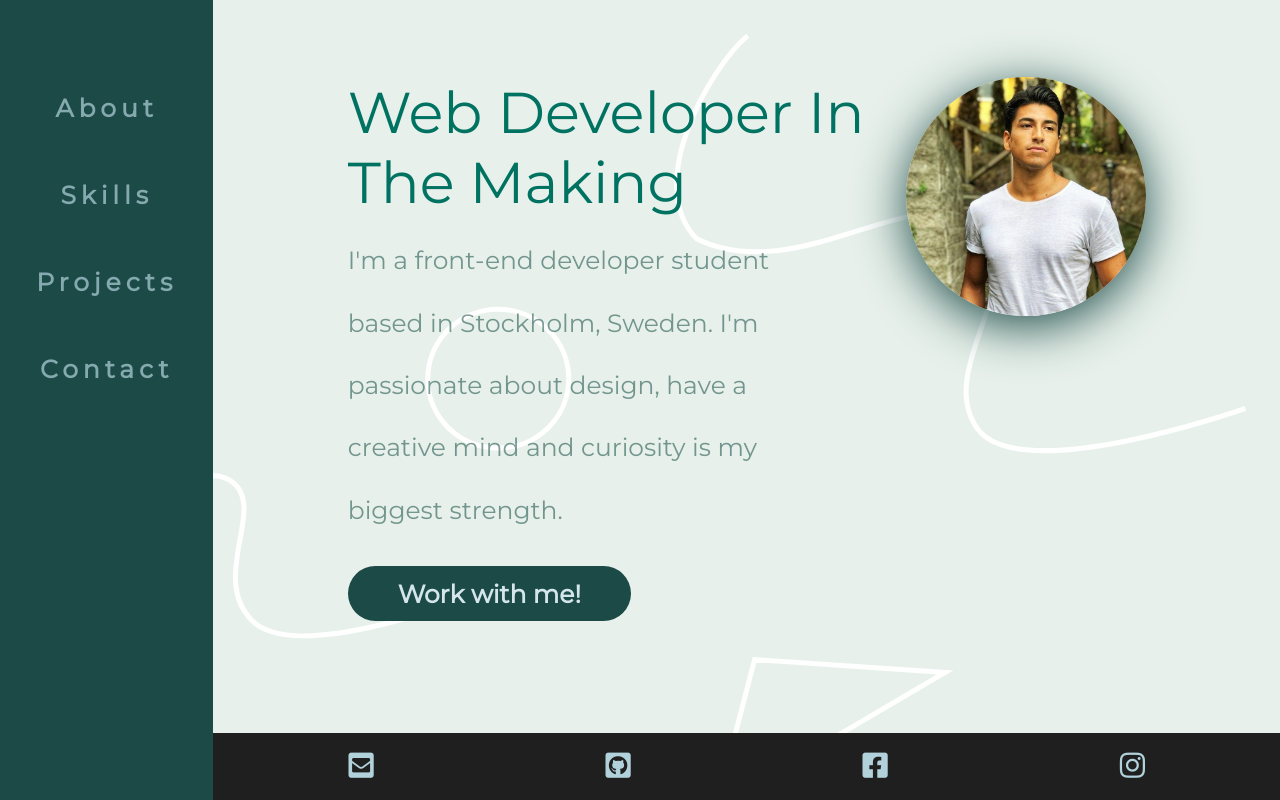
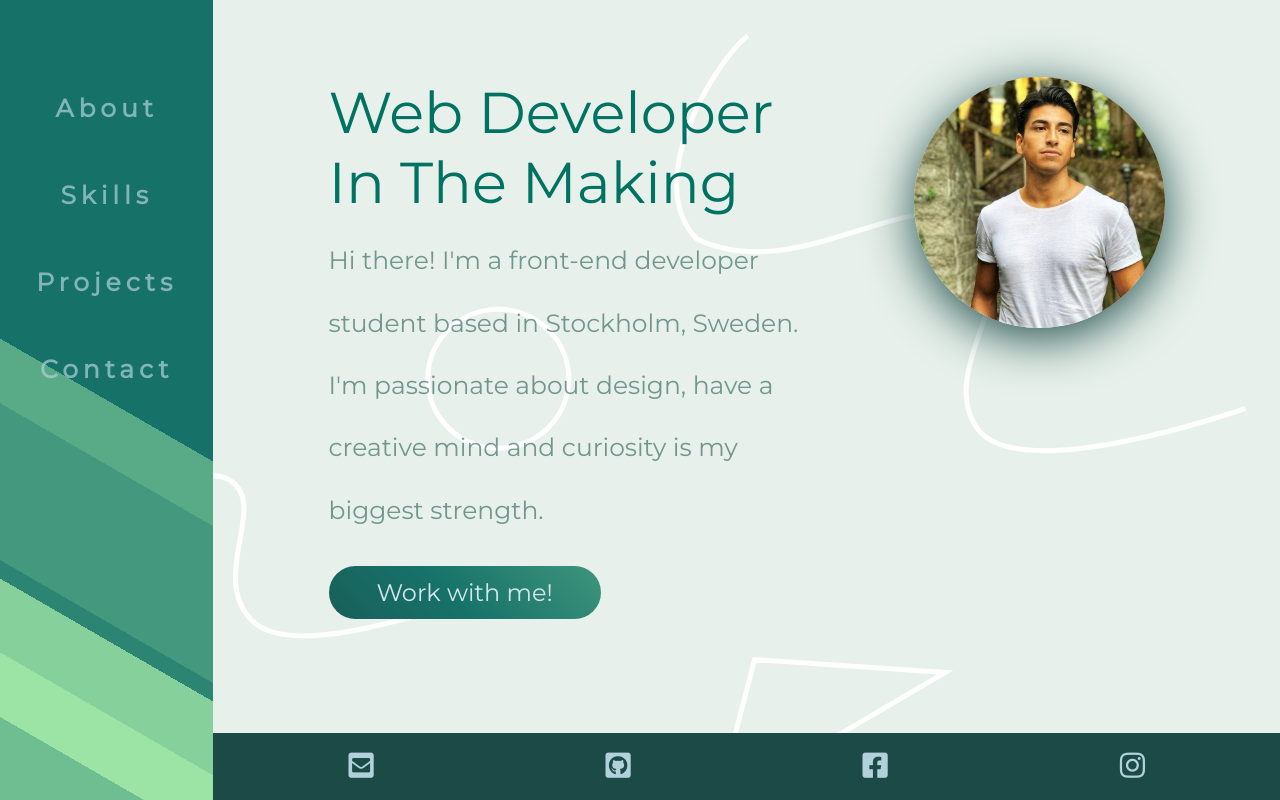
Before and after one commit to OliverBrian/Portfolio, a React (Create React App) app: page /#/ in a window 1280 px wide. Built offline with nearby package versions, Linux system fonts and the light colour scheme; a web font is replaced by a local one.

Commit message:
add a lot pf design changes

```diff
--- a/src/App.scss
+++ b/src/App.scss
@@ -28,7 +28,7 @@ body {
         "container"
         "footer";
     grid-template-columns: 1fr;
-    grid-template-rows: 1fr 6fr 1fr;
+    // grid-template-rows: 1fr 6fr 1fr;
 
     @include for-size(desktop-up) {
             height: 100vh;
--- a/src/Components/About.scss
+++ b/src/Components/About.scss
@@ -7,7 +7,7 @@
     // height: 85vh;
     .aboutBack {
         background: $secondary-color-1;
-        // display:flex;
+        display:flex;
         border-radius: 30px;
         box-shadow: $shadow-M;
         height: 85vh;
@@ -33,16 +33,55 @@
         border-radius: 30px;
         // clip-path: polygon(15% 0, 100% 0, 100% 100%, 0 100%, 0 8%);
         display: flex;
-        // background: $secondary-color-4;
-        background: white;
+        padding: 3em 0 3em 0;
+        background:no-repeat center, linear-gradient(45deg, #1a2d2700, #008c77);
+        // background: linear-gradient(45deg, #1a2d2700, #008c77) ;
+        // background-image: url('../Assets/bgabout.jpg');
+        background-size: 75%;
+        background-clip: content-box;
+        height: fit-content;
         flex-direction: column;
         justify-content: center;
-        text-align: center;
-        // border: 1px solid $secondary-color-4;
-        border: 1px solid white;
+        text-align: left;
         width: 100%;
+        @include for-size(desktop-up){
+            padding: 5em 0 5em 0;
+            background: url('../Assets/bgabout.jpg') no-repeat center, linear-gradient(45deg, #1a2d2700, #008c77);
+            background-position: right;
+            background-size: 75%;
+            background-clip: content-box;
+            height: auto;
+
+        }
             .aboutHeader {
-                // height: 15vh;
+                padding: 1em 0 0 2em;
+                @include for-size(desktop-up){
+                    padding: 0 0 0 2em;
+                }
+                h1 {
+                    letter-spacing: 0.2em;
+                    padding: 0 0 0.5em 0;
+                    font-weight: 600;;
+                    color: darken($secondary-color-5, 10%);
+                    @include for-size(desktop-up){
+                        font-size: 2em;
+                        // padding: 2em 0 1em 0;
+                    }
+                }
+
+            }
+            .aboutBody {
+                padding: 0 0 1em 2em;
+                @include for-size(desktop-up){
+                    padding: 0 0 0 2em;
+                }
+                p {
+                    width: 60%;
+                    line-height: 1.5em;
+                    font-size: 0.8em;
+                    color: $secondary-color-5;
+                    font-weight: 300;
+                }
 
             }
         }
--- a/src/Components/Contact.scss
+++ b/src/Components/Contact.scss
@@ -9,7 +9,7 @@
     // display:flex;
 
     .contactBack {
-        background: $secondary-color-1;
+        // background: $secondary-color-1;
         display: flex;
         border-radius: 30px;
         box-shadow: $shadow-M;
--- a/src/Components/Footer.scss
+++ b/src/Components/Footer.scss
@@ -2,7 +2,7 @@
 
 .footer {
     grid-area: footer;
-    background: $secondary-color-1;
+    background: $secondary-color-3;
     padding: 1em;
     @include for-size(desktop-up){
         // padding: 1.2em;
@@ -15,13 +15,14 @@
         align-items: center;
         width: 100%;
         height: 100%;
-        transition: transform 0.2s;
-        transition: 0.3s;
+
+        // transition: 0.3s;
         a {
             text-decoration: none;
             i {
                 color: $secondary-color-5;
                 font-size: 1.2em;
+                transition: all 0.2s;
                 @include for-size(desktop-up){
                     font-size: 1.5em;
                 }
--- a/src/Components/Home.js
+++ b/src/Components/Home.js
@@ -13,9 +13,10 @@ class Home extends Component {
                     <section className="profile">
                         <img src= { oliverbrian } alt="the owner of this website"/>
                         <div className="profileContent">
-                                <h1>Web Developer {"\n"}In The Making</h1>
-                                <p>I'm a front-end developer student based in Stockholm, Sweden. {"\n"}
+                                <h1>Web Developer <br/> In The Making</h1>
+                                <p>Hi there! I'm a front-end developer student based in Stockholm, Sweden.
                                 I'm passionate about design, have a creative mind and curiosity is my biggest strength.</p>
+
                                 <Link
                                 className="action-btn" to="/Contact">Work with me!</Link>
 
--- a/src/Components/Home.scss
+++ b/src/Components/Home.scss
@@ -6,9 +6,10 @@
     padding: 1em;
 
     @include for-size(desktop-up){
-    padding: 4em 7em;
+    padding: 4em 6em;
     }
     .aboutContent {
+
         .profile {
             margin: 0 auto;
             text-align: center;
@@ -24,7 +25,7 @@
             img {
                 width: 50%;
                 border-radius: 50%;
-                box-shadow: $shadow-M;
+                box-shadow: $shadow-L;
                 margin: 1em 0 0 0;
                 @include for-size(desktop-up){
                     width: 30%;
@@ -58,26 +59,51 @@
                     padding: 0.5em 0;
                 }
             }
+
                 .action-btn {
                     display: inline-block;
                     text-decoration: none;
                     color: lighten($secondary-color-5, 10%);
-                font-weight: 700;
-                background: $secondary-color-3;
+                    // font-weight: 700;
+                    -webkit-animation: AnimationName 1s infinite alternate;
+                    -moz-animation: AnimationName 1s infinite alternate;
+                    animation: AnimationName 3s infinite alternate;
+
+                    background-size: 200%;
+                    // background-position: left;
+                    background-image: $background-actionbtn;
+                    @-webkit-keyframes AnimationName {
+                        0%{background-position: left}
+
+                        100%{background-position:right}
+                    }
+                    @-moz-keyframes AnimationName {
+                        0%{background-position: left}
+
+                        100%{background-position:right}
+                    }
+                    @keyframes AnimationName {
+                        0%{background-position: left}
+
+                        100%{background-position:right}
+                    }
+
                     padding: 0.5em 2em;
                     border-radius: 40px;
                     margin: 0.5em 0;
-                transition: 0.3s;
                     font-size: 1.2em;
-                transition: transform 0.5s;
+                    -webkit-transition: all 0.3s;
                     @include for-size(desktop-up){
-                    font-size: 1.3em;
+                        font-size: 1.25em;
+
                     }
+
                 }
 
                 .action-btn:hover {
-                box-shadow: $shadow-M;
-                transform: scale(1.05);
+                    // transform: scale(1.05);
+                    box-shadow: $shadow-L;
+                    color: white;
                     cursor: pointer;
                 }
         }
--- a/src/Components/Projects.scss
+++ b/src/Components/Projects.scss
@@ -7,7 +7,7 @@
     // width: 100%;
 
     .projectsBack {
-        background: $secondary-color-1;
+        // background: $secondary-color-1;
         height: 85vh;
         // width: 100%;
         box-shadow: $shadow-M;
@@ -51,6 +51,10 @@
                     padding: 2em 0 0 0;
                     font-weight: 300;
                     color: darken($secondary-color-5, 30%);
+                    @include for-size(desktop-up){
+                        font-size: 2em;
+                        // padding: 2em 0 1em 0;
+                    }
                 }
             }
             .projectsBody {
--- a/src/Components/Sidebar.scss
+++ b/src/Components/Sidebar.scss
@@ -2,11 +2,11 @@
 
 .sidebar {
     grid-area: sidebar;
-    background: $secondary-color-1;
+    background: $background-color;
     padding: 0.5em;
     @include for-size(desktop-up){
         padding: 2em 0 0 0;
-        background: $secondary-color-3;
+        background: $background-color;
     }
       .navigation {
         display: flex;
@@ -24,6 +24,10 @@
 
             .active {
                 color: lighten($secondary-color-5, 10%);
+                @include for-size(desktop-up){
+                    // color: white;
+                    opacity: 1;
+                }
             }
             a {
                 color: $secondary-color-5;
@@ -34,7 +38,7 @@
                 padding: 0.1em 0;
                 font-size: 0.8em;
                 letter-spacing: 0.2em;
-                transition: transform 0.2s;
+                transition: all 0.2s;
 
                 @include for-size(desktop-up){
                     font-size: 1.3em;
--- a/src/Components/Skills.scss
+++ b/src/Components/Skills.scss
@@ -9,7 +9,7 @@
 
 
     .skillsBack{
-        background: $secondary-color-1;
+        // background: $secondary-color-1;
         // display:flex;
         border-radius: 30px;
         box-shadow: $shadow-M;
--- a/src/Variables.scss
+++ b/src/Variables.scss
@@ -9,12 +9,19 @@ $primary-color-5: #415326;
 
 $secondary-color-1: #1F1F1F;
 $secondary-color-2: #1A2D27;
-$secondary-color-3: #1C4A47;
+$secondary-color-3: #1c4a47;
 $secondary-color-4: #007261;
 $secondary-color-5: #B1D2DB;
 
+$background-color: linear-gradient(210deg, rgb(22, 114, 105) 0%, rgb(22, 114, 105) 50%,rgb(89, 171, 135) 50%, rgb(89, 171, 135) 57%,rgb(67, 152, 125) 57%, rgb(67, 152, 125) 74%,rgb(44, 133, 115) 74%, rgb(44, 133, 115) 76%,rgb(134, 209, 155) 76%, rgb(134, 209, 155) 84%,rgb(156, 228, 165) 84%, rgb(156, 228, 165) 91%,rgb(111, 190, 145) 91%, rgb(111, 190, 145) 100%);
+$gradient-background: linear-gradient(to left,#1c4a47,#1A2D27);
+$gradient-background-2: linear-gradient(45deg,(#1A2D27),(#1c4a47));
+
+
+$background-actionbtn: linear-gradient(45deg,#1c4a47,rgb(22, 114, 105), rgb(89, 171, 135));
 $shadow-S: 0px 2px 5px 1px rgba(0, 0, 0, 0.5);
-$shadow-M: 0 10px 50px $secondary-color-3;
+$shadow-M: 0 1px 15px #1c4a474d;
+$shadow-L: 0 10px 50px #1c4a47;
 
 $content-bg: url('./content-background.png');
 
```
Also changed, not shown: src/Components/About.js (+15 -11 lines). Lines whose indentation alone changed are shown as unchanged.
